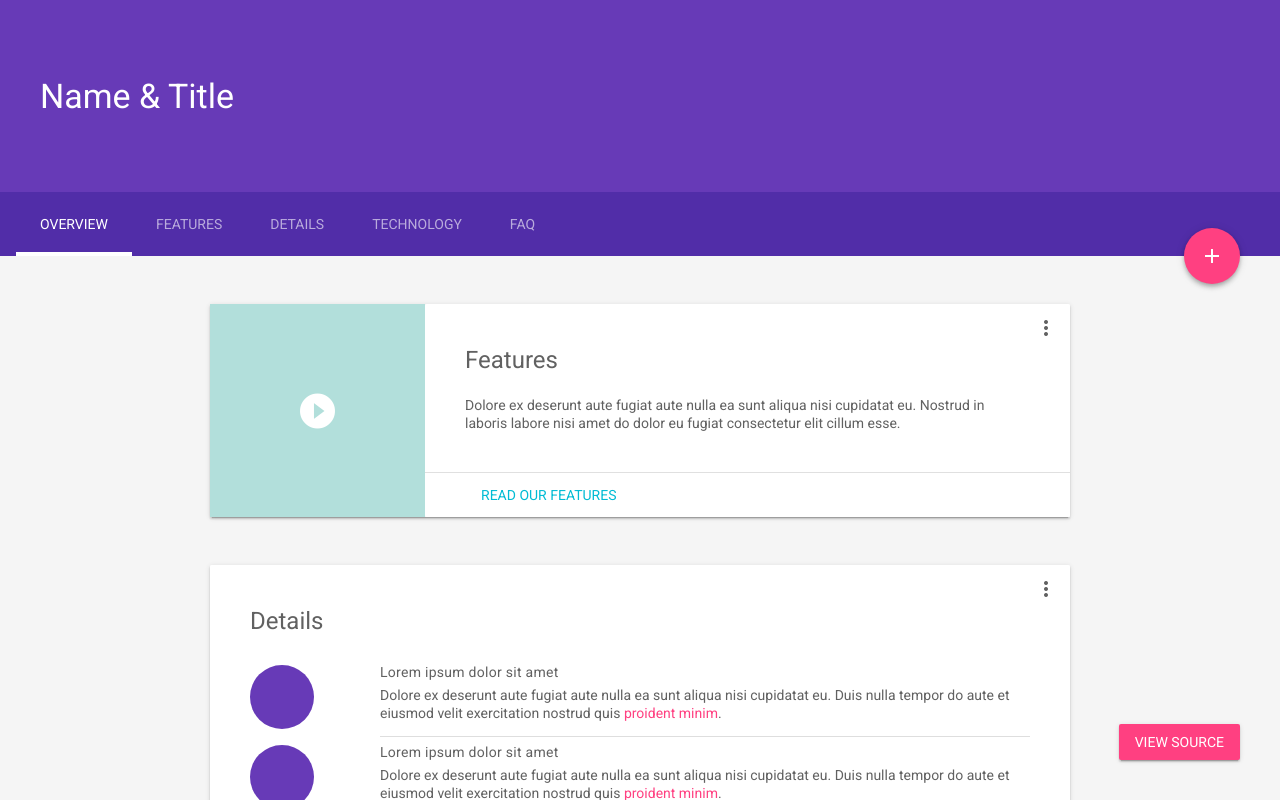
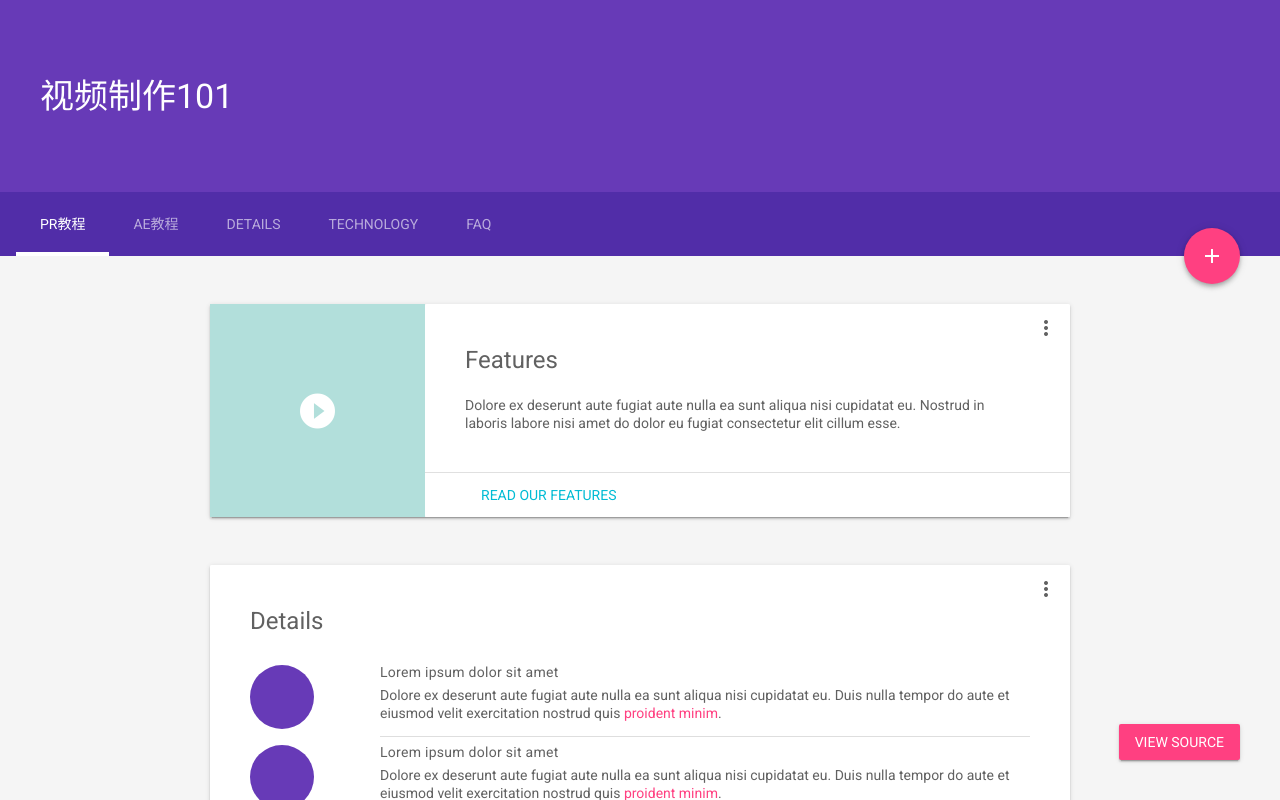
Before and after one commit to video101/video101.github.io, a plain HTML site: page index.html in a window 1280 px wide. Drawn offline with nearby package versions, Linux system fonts and the light colour scheme.

Commit message:
Update index.html

```diff
--- a/index.html
+++ b/index.html
@@ -66,13 +66,13 @@
         <div class="mdl-layout--large-screen-only mdl-layout__header-row">
         </div>
         <div class="mdl-layout--large-screen-only mdl-layout__header-row">
-          <h3>Name &amp; Title</h3>
+          <h3>视频制作101</h3>
         </div>
         <div class="mdl-layout--large-screen-only mdl-layout__header-row">
         </div>
         <div class="mdl-layout__tab-bar mdl-js-ripple-effect mdl-color--primary-dark">
-          <a href="#overview" class="mdl-layout__tab is-active">Overview</a>
-          <a href="#features" class="mdl-layout__tab">Features</a>
+          <a href="#overview" class="mdl-layout__tab is-active">PR教程</a>
+          <a href="#features" class="mdl-layout__tab">AE教程</a>
           <a href="#features" class="mdl-layout__tab">Details</a>
           <a href="#features" class="mdl-layout__tab">Technology</a>
           <a href="#features" class="mdl-layout__tab">FAQ</a>
```
